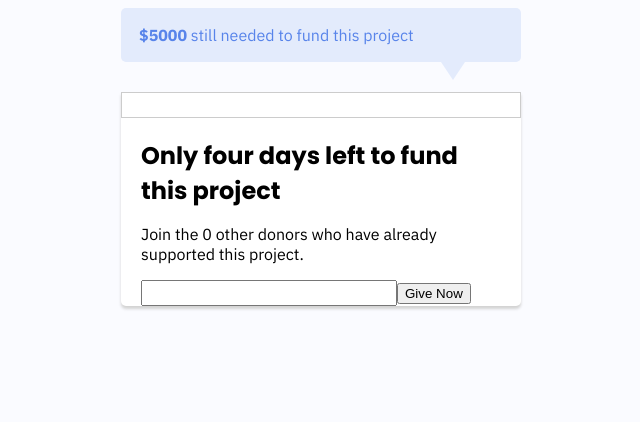
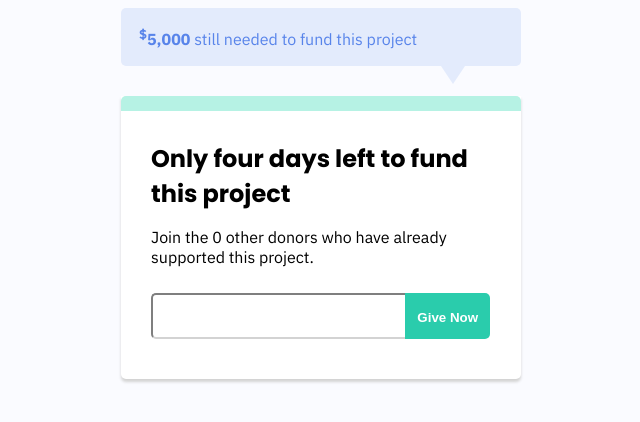
Before and after one commit to chepowel/donation-form, a React app: page / in a window 1280 px wide. Shown: the top 422 px of the page, without its empty margins (319-959 px from the left). Built offline with nearby package versions, Linux system fonts and the light colour scheme.

Commit message:
finished styles and catching use cases

```diff
--- a/index.css
+++ b/index.css
@@ -2,85 +2,97 @@
 @import url('https://fonts.googleapis.com/css2?family=Poppins:wght@700&display=swap');
 
 body {
+    background-color: #fafbff;
     font-family: 'IBM Plex Sans', sans-serif;
-    background-color: #fafbff;
 }
 
 h1 {
     font-family: 'Poppins', sans-serif;
+    font-size: x-large;
     font-weight: bold;
-    font-size: x-large;
 }
 
-input[type="text"] {
-    width: 200px;
-    height: 20px;
-    padding-right: 50px;
+form {
+    padding: 10px 0 40px 0;
+}
+
+input[type="number"] {
+    border-color: lightgray;
+    border-radius: 5px 0 0 5px;
+    font-size: large;
+    font-weight: bold;
+    height: 40px;
+    padding-left: 20px;
+    padding-right: 40px;
+    width: 78%;
 }
 
 input[type="submit"] {
-    margin-left: -50px;
-    height: 25px;
-    width: 50px;
-    background: blue;
+    background: #2ACCAC;
+    border: 0;
+    border-radius: 0 5px 5px 0;
     color: white;
-    border: 0;
-    -webkit-appearance: none;
+    font-weight: bold;
+    height: 46px;
+    margin-left: -75px;
+    padding-top: 3px;
+    width: 25%;
 }
 
 .container {
+    margin: auto;
     width: 400px;
-    margin: auto;
 }
 
 .container-inner {
     background-color: white;
     border-radius: 0 0 5px 5px;
-    box-shadow: 0 3px 3px 0px lightgrey;
+    box-shadow: 0 3px 3px 0 lightgrey;
 }
 
 .content {
-    margin: 20px;
+    margin: 30px;
 }
 
-.progress-bar-border {
-    border: 1px solid #ccc;
+.progress-bar-bg {
+    background-color: #b6f2e4;
+    border-radius: 5px 5px 0 0;
+    height: 15px;
 }
 
 .progress-bar {
+    background-color: #2ACCAC;
+    border-radius: 5px 5px 0 0;
     color: #000;
-    background-color: #9e9e9e;
-}
-
-.success {
-    color: green;
+    height: 15px;
 }
 
 .error {
     color: red;
+    font-weight: bold;
 }
 
 .speech-bubble {
+    background: #e3ebfc;
+    border-radius: 5px;
+    color: #5884ea;
     margin: 0;
     margin-bottom: 30px;
     padding: 1px 18px;
     position: relative;
-  background: #e3ebfc;
-  color: #5884ea;
-  border-radius: 5px;
 }
 .speech-bubble::before {
     border: 12.5px solid transparent;
+    border-bottom: 0;
     border-top: 12.5px solid #e3ebfc;
-  border-bottom: 0;
-  height: 0;
-  width: 0;
     border-top-width: 18px;
+    bottom: -18px;
     content: '';
     display: block;
+    height: 0;
+    left: 20rem;
     position: absolute;
-  left: 20rem;
-  bottom: -18px;
+    transform-origin: center;
+    width: 0;
     -webkit-transform-origin: center;
-          transform-origin: center;
 }
--- a/src/components/Input/Input.js
+++ b/src/components/Input/Input.js
@@ -4,8 +4,8 @@ const Input = (props) => {
 
 	return (
 		<form onSubmit={props.handleSubmit}>
-			<input type="text" name="donation" title="Donation" />
-			<button type="submit">Give Now</button>
+			<input type="number" min="5" name="donation" title="Donation" />
+			<input type="submit" value="Give Now" />
 		</form>
 	)
 };
--- a/src/components/ProgressBar/ProgressBar.js
+++ b/src/components/ProgressBar/ProgressBar.js
@@ -3,8 +3,8 @@ import React from 'react';
 const ProgressBar = (props) => {
 
 	return (
-		<div className="progress-bar-border">
-			<div className="progress-bar" style={{height: "24px", width: `${ props.progress }%`}}></div>
+		<div className="progress-bar-bg">
+			<div className="progress-bar" style={{width: `${ props.progress }%`}}></div>
 		</div>
 	)
 };
--- a/src/components/ToGoBanner/ToGoBanner.js
+++ b/src/components/ToGoBanner/ToGoBanner.js
@@ -4,7 +4,12 @@ const ProgressBar = (props) => {
 
 	return (
 		<blockquote className="speech-bubble">
-			<p><strong>${props.togo}</strong> still needed to fund this project</p>
+			{!props.success &&
+				<p><strong><sup>$</sup>{props.togo}</strong> still needed to fund this project</p>
+			}
+			{props.success &&
+				<p><strong>Goal Met!</strong></p>
+			}
 		</blockquote>
 	)
 };
--- a/src/containers/App/App.js
+++ b/src/containers/App/App.js
@@ -1,13 +1,16 @@
 import React, { useState } from 'react';
+
 import ToGoBanner from '../../components/ToGoBanner/ToGoBanner';
 import ProgressBar from '../../components/ProgressBar/ProgressBar';
 import Content from '../../components/Content/Content';
 import Input from '../../components/Input/Input';
 
+import numberWithCommas from '../../utils/helpers'
+
 const App = () => {
 
 	const [state, setState] = useState({
-		togo: 5000,
+		togo: '5,000',
 		progress: 0,
 		daysLeft: 'four',
 		donorCount: 0,
@@ -20,7 +23,7 @@ const App = () => {
 	const handleSubmit = (event) => {
 		event.preventDefault();
 		let currentInput = Number(event.target.donation.value);
-		let error = isNaN(currentInput);
+		let error = currentInput === 0;
 		if(error){
 			setState({
 				...state,
@@ -30,9 +33,11 @@ const App = () => {
 		}
 		let updatedCurrentDonations = state.currentDonations + currentInput;
 		let updatedTogo = state.goal - updatedCurrentDonations;
+		let updatedProgress = ((state.goal - updatedTogo)/state.goal)*100;
+		updatedProgress = updatedProgress >= 100 ? 100 : updatedProgress;
+		updatedTogo = updatedTogo <= 0 ? 0 : numberWithCommas(updatedTogo);
 		let updatedDonorCount = state.donorCount + 1;
-		let updatedProgress = ((state.goal - updatedTogo)/state.goal)*100;
-		let updatedSuccess = updatedProgress >= 100;
+		let updatedSuccess = updatedProgress === 100;
 
     setState({
       ...state,
@@ -47,21 +52,15 @@ const App = () => {
 
 	return (
 		<main className="container">
-			<ToGoBanner togo={state.togo} />
+			<ToGoBanner success={state.success} togo={state.togo} />
 			<div className="container-inner">
 				<ProgressBar progress={state.progress} />
 					<div className="content">
 					<Content daysLeft={state.daysLeft} donorCount={state.donorCount} />
-					{state.success &&
-						<p className="success">Goal Met!</p>
-					}
 					{state.error &&
 						<p className="error">Input Error</p>
 					}
-					<Input name='currentDonation'
-								 value={state.currentInput}
-								 handleSubmit={handleSubmit}
-					/>
+					<Input name='currentDonation' handleSubmit={handleSubmit} />
 				</div>
 			</div>
 		</main>
--- /dev/null
+++ b/src/utils/helpers.js
@@ -0,0 +1,3 @@
+export default function numberWithCommas(x) {
+    return x.toString().replace(/\B(?=(\d{3})+(?!\d))/g, ",");
+}
```
Also changed, not shown: 1 other file (tests, documents, lock files or other folders). Lines whose indentation alone changed are shown as unchanged.
